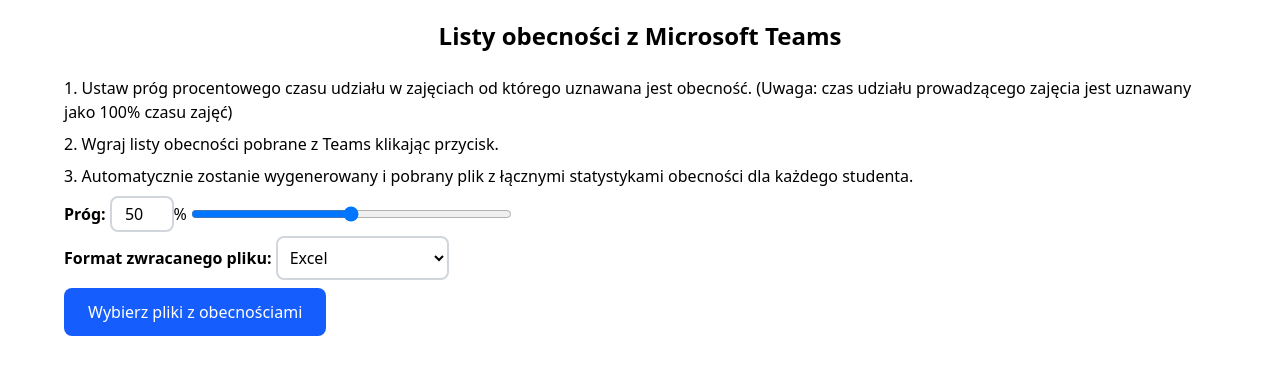
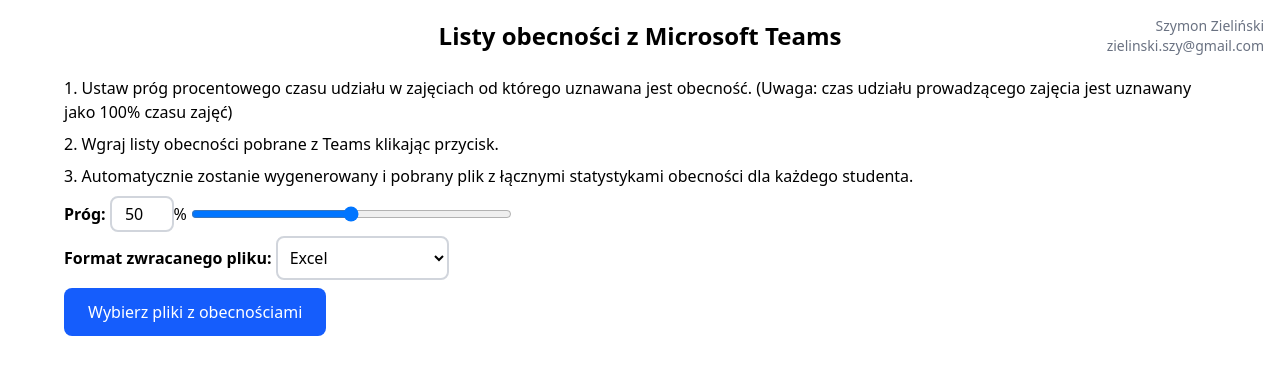
Before and after one commit to mlodyjesienin/teams-attendance, a React (Create React App) app: page / in a window 1280 px wide. Shown: the top 374 px of the page. Built offline with nearby package versions, Linux system fonts and the light colour scheme.

Commit message:
add author and contact

```diff
--- a/src/App.js
+++ b/src/App.js
@@ -255,8 +255,11 @@ const FileProcessor = () => {
 
   return (
     <div className="p-5 font-sans flex flex-col justify-start items-center min-h-screen overflow-y-auto">
+      <div className="hidden md:block absolute top-4 right-4 text-sm text-gray-500 text-right">
+        <div>Szymon Zieliński</div>
+        <div>zielinski.szy@gmail.com</div>
+      </div>
       <h2 className="text-2xl font-bold text-center mb-6">Listy obecności z Microsoft Teams</h2>
-
       <div className="text-left w-full max-w-6xl mb-2">
         <p className="mb-2">1. Ustaw próg procentowego czasu udziału w zajęciach od którego uznawana jest obecność. (Uwaga: czas udziału prowadzącego zajęcia jest uznawany jako 100% czasu zajęć)</p>
         <p className="mb-2">2. Wgraj listy obecności pobrane z Teams klikając przycisk.</p>
```
